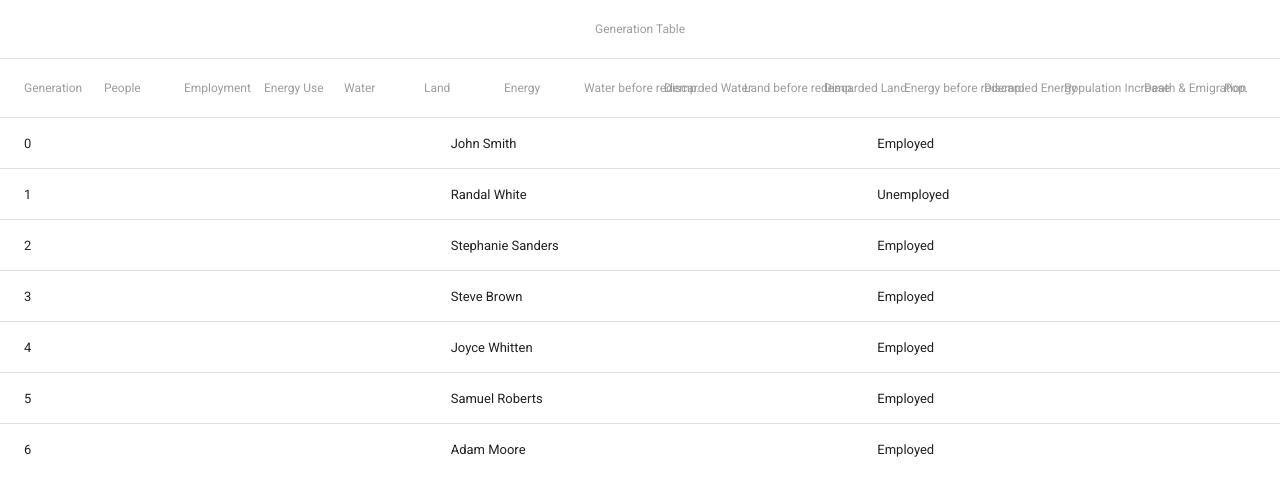
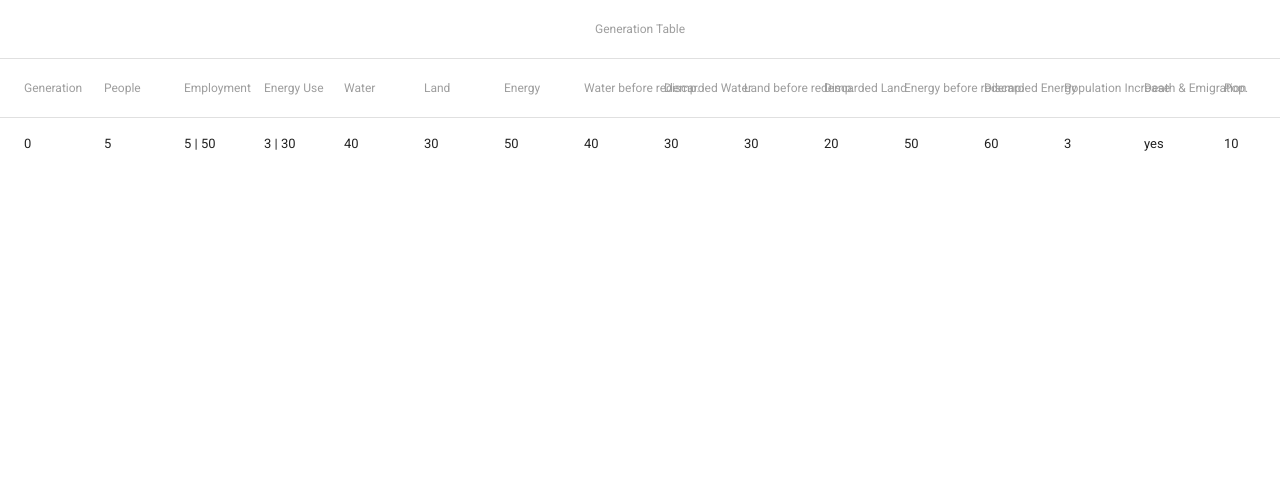
Before and after one commit to ChristopherJMiller/sustainability-island, a React (Create React App) app: page / in a window 1280 px wide. Shown: the top 496 px of the page. Built offline with nearby package versions, Linux system fonts and the light colour scheme; what react-tap-event-plugin would draw is missing.

Commit message:
Set up tableData

```diff
--- a/src/App.js
+++ b/src/App.js
@@ -13,33 +13,22 @@ class App extends Component {
     this.state = {
       tableData: [
         {
-          name: 'John Smith',
-          status: 'Employed',
-        },
-        {
-          name: 'Randal White',
-          status: 'Unemployed',
-        },
-        {
-          name: 'Stephanie Sanders',
-          status: 'Employed',
-        },
-        {
-          name: 'Steve Brown',
-          status: 'Employed',
-        },
-        {
-          name: 'Joyce Whitten',
-          status: 'Employed',
-        },
-        {
-          name: 'Samuel Roberts',
-          status: 'Employed',
-        },
-        {
-          name: 'Adam Moore',
-          status: 'Employed',
-        },
+          people: '5',
+          employmentSupports: '5 | 50',
+          energySupports: '3 | 30',
+          water: '40',
+          land: '30',
+          energy: '50',
+          waterBefore: '40',
+          waterAfter: '30',
+          landBefore: '30',
+          landAfter: '20',
+          energyBefore: '50',
+          energyAfter: '60',
+          popIncrease: '3',
+          death: 'yes',
+          pop: '10'
+        }
       ]
     };
   }
--- a/src/components/generationtable.js
+++ b/src/components/generationtable.js
@@ -100,8 +100,21 @@ export default class GenerationTable extends Component {
             {this.props.tableData.map( (row, index) => (
               <TableRow key={index}>
                 <TableRowColumn>{index}</TableRowColumn>
-                <TableRowColumn>{row.name}</TableRowColumn>
-                <TableRowColumn>{row.status}</TableRowColumn>
+                <TableRowColumn>{row.people}</TableRowColumn>
+                <TableRowColumn>{row.employmentSupports}</TableRowColumn>
+                <TableRowColumn>{row.energySupports}</TableRowColumn>
+                <TableRowColumn>{row.water}</TableRowColumn>
+                <TableRowColumn>{row.land}</TableRowColumn>
+                <TableRowColumn>{row.energy}</TableRowColumn>
+                <TableRowColumn>{row.waterBefore}</TableRowColumn>
+                <TableRowColumn>{row.waterAfter}</TableRowColumn>
+                <TableRowColumn>{row.landBefore}</TableRowColumn>
+                <TableRowColumn>{row.landAfter}</TableRowColumn>
+                <TableRowColumn>{row.energyBefore}</TableRowColumn>
+                <TableRowColumn>{row.energyAfter}</TableRowColumn>
+                <TableRowColumn>{row.popIncrease}</TableRowColumn>
+                <TableRowColumn>{row.death}</TableRowColumn>
+                <TableRowColumn>{row.pop}</TableRowColumn>
               </TableRow>
               ))}
           </TableBody>
```
